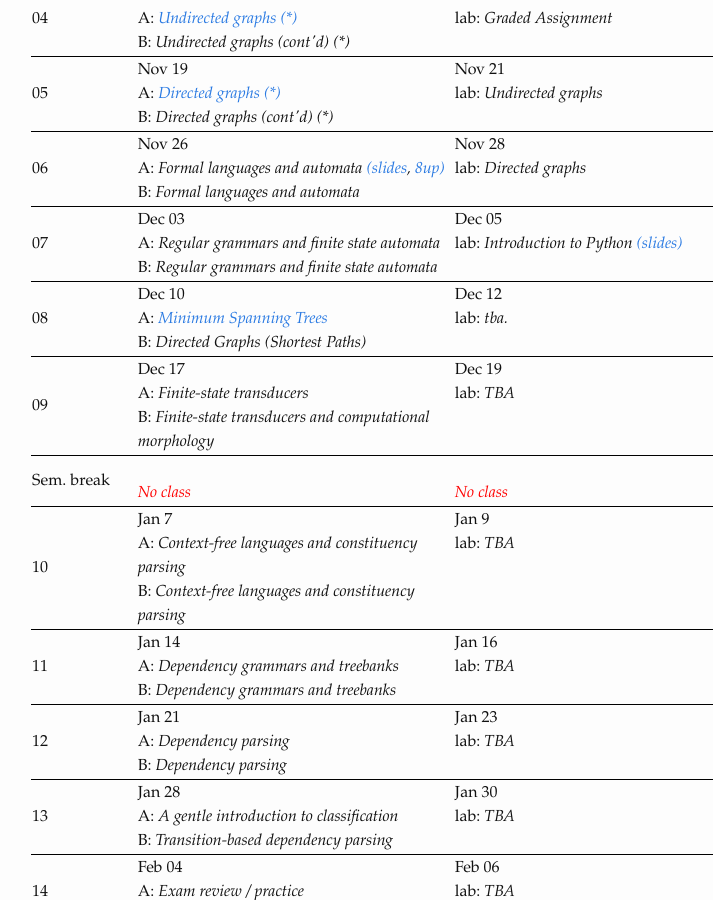
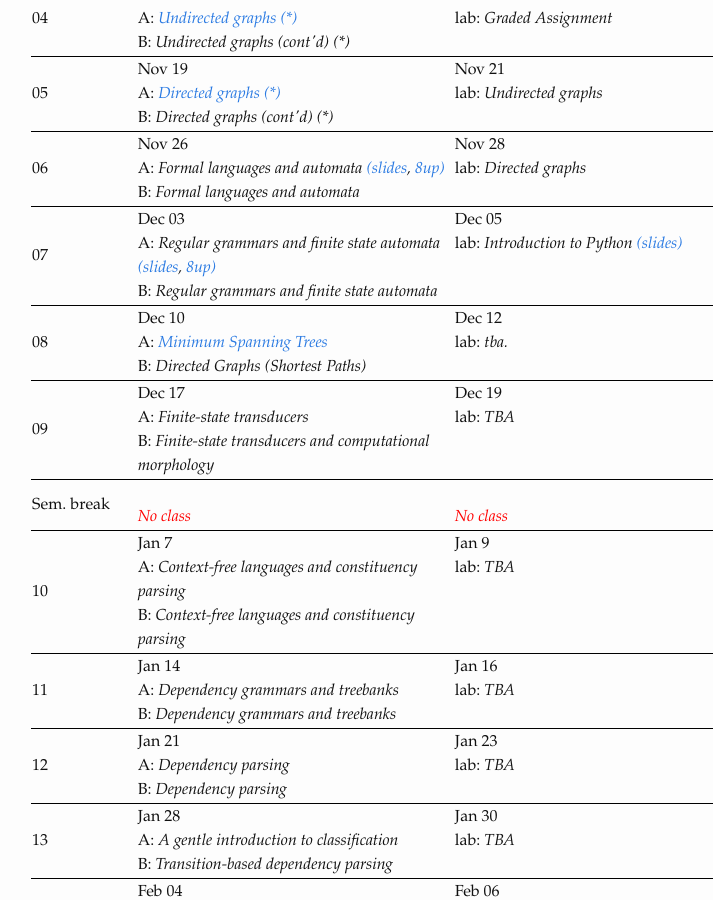
Before and after one commit to dsacl3-2018/dsacl3-2018.github.io, a Jekyll site: the page built from lectures.md, in a window 1280 px wide and 900 px high, scrolled down 1094 px. Shown: the whole window, without its empty margins (239-952 px from the left). Built offline with Jekyll 4.4.1, drawn with Linux system fonts in a browser that asks for light colours.

Commit message:
Add regular languages & FSA slides.

```diff
--- a/_data/schedule.yml
+++ b/_data/schedule.yml
@@ -59,6 +59,8 @@
     Dec 03:
       topics:
         A: Regular grammars and finite state automata
+            <a href="slides/regular-fsa.pdf">(slides</a>,
+            <a href="slides/regular-fsa-handout.pdf"> 8up)</a>
         B: Regular grammars and finite state automata
     Dec 05:
       topics:
```
Also changed, not shown: 4 other files.
